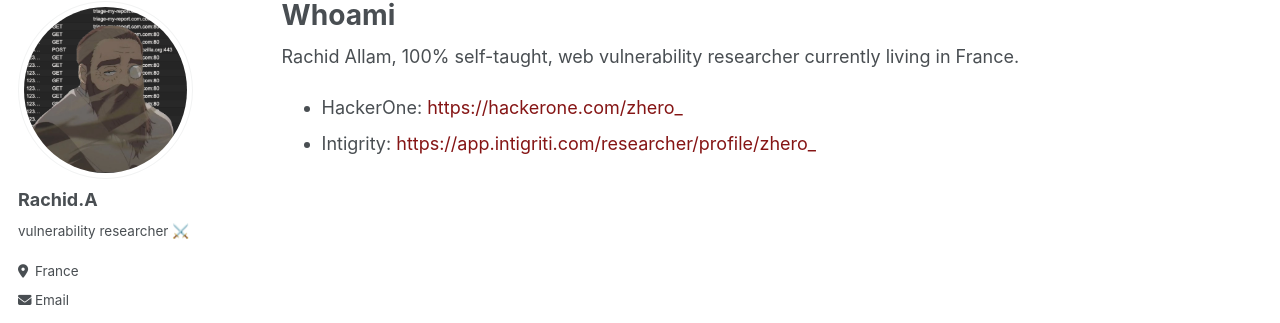
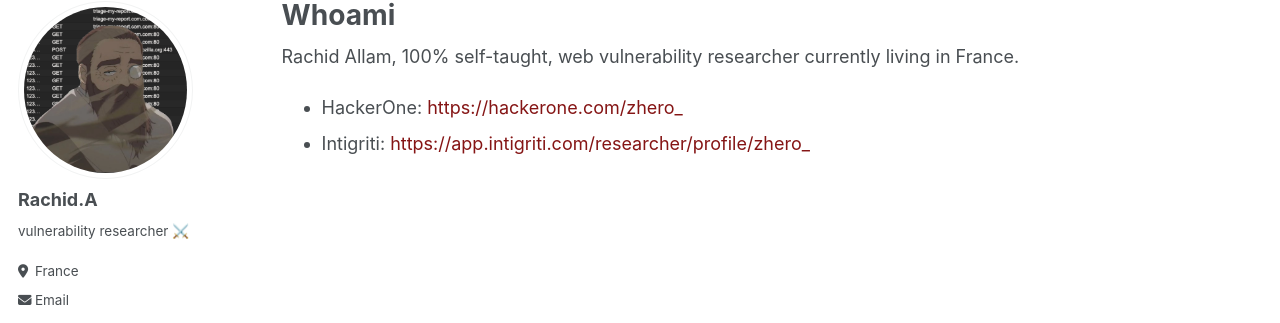
Before and after one commit to zhero-web-sec/zhero-web-sec.github.io, a Jekyll site: the page built from _pages/markdown.md, in a window 1280 px wide. Shown: the part 105-428 px from the top of the page. Built offline with Jekyll 4.4.1, drawn with Linux system fonts in a browser that asks for light colours; some of the changed lines change nothing that is shown.

Commit message:
Update markdown.md typo

```diff
--- a/_pages/markdown.md
+++ b/_pages/markdown.md
@@ -10,4 +10,4 @@ redirect_from:
 Rachid Allam, 100% self-taught, web vulnerability researcher currently living in France.
 
 - HackerOne: [https://hackerone.com/zhero_](https://hackerone.com/zhero_)
-- Intigrity: [https://app.intigriti.com/researcher/profile/zhero_](https://app.intigriti.com/researcher/profile/zhero_)
+- Intigriti: [https://app.intigriti.com/researcher/profile/zhero_](https://app.intigriti.com/researcher/profile/zhero_)
```
